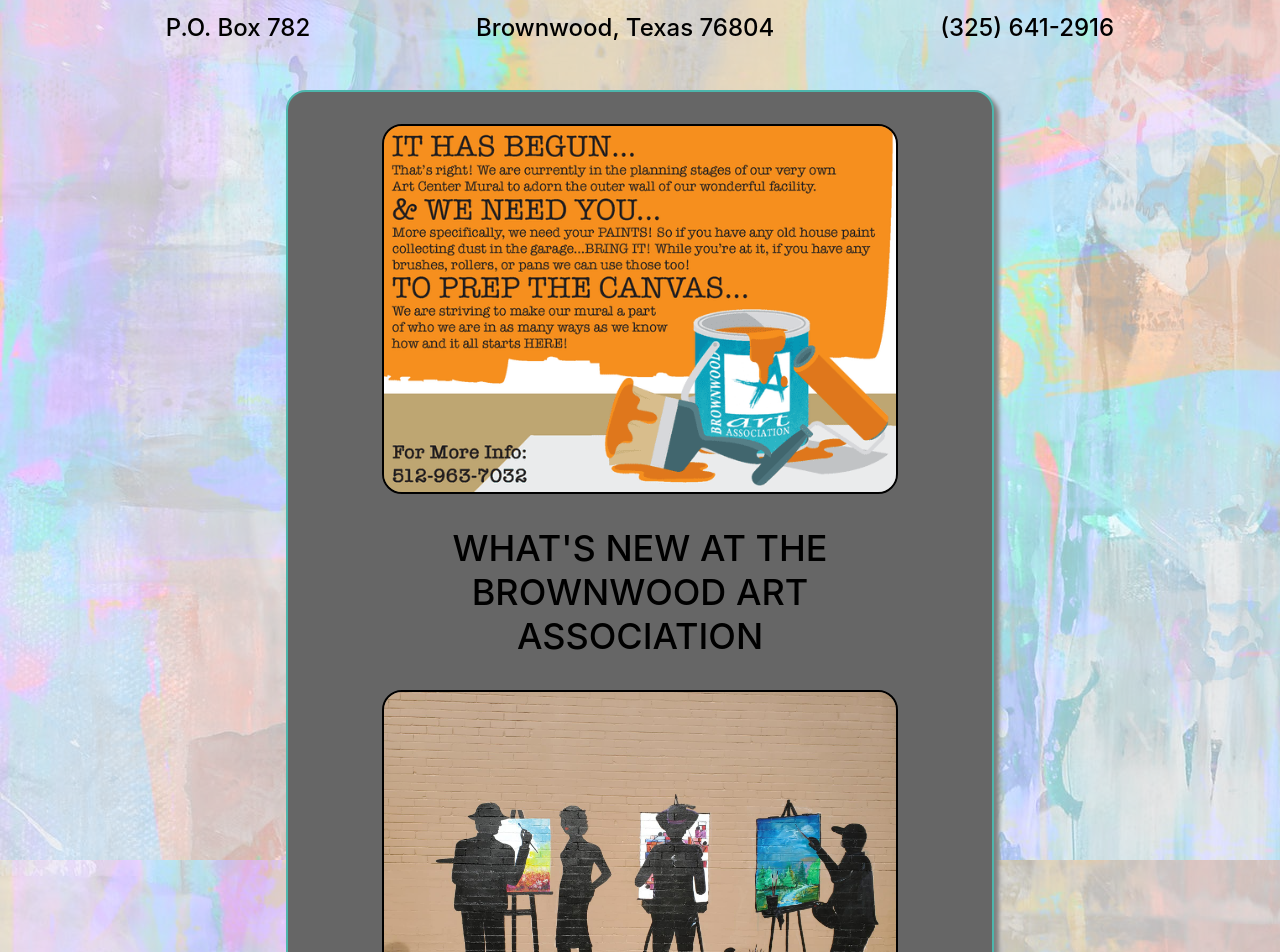
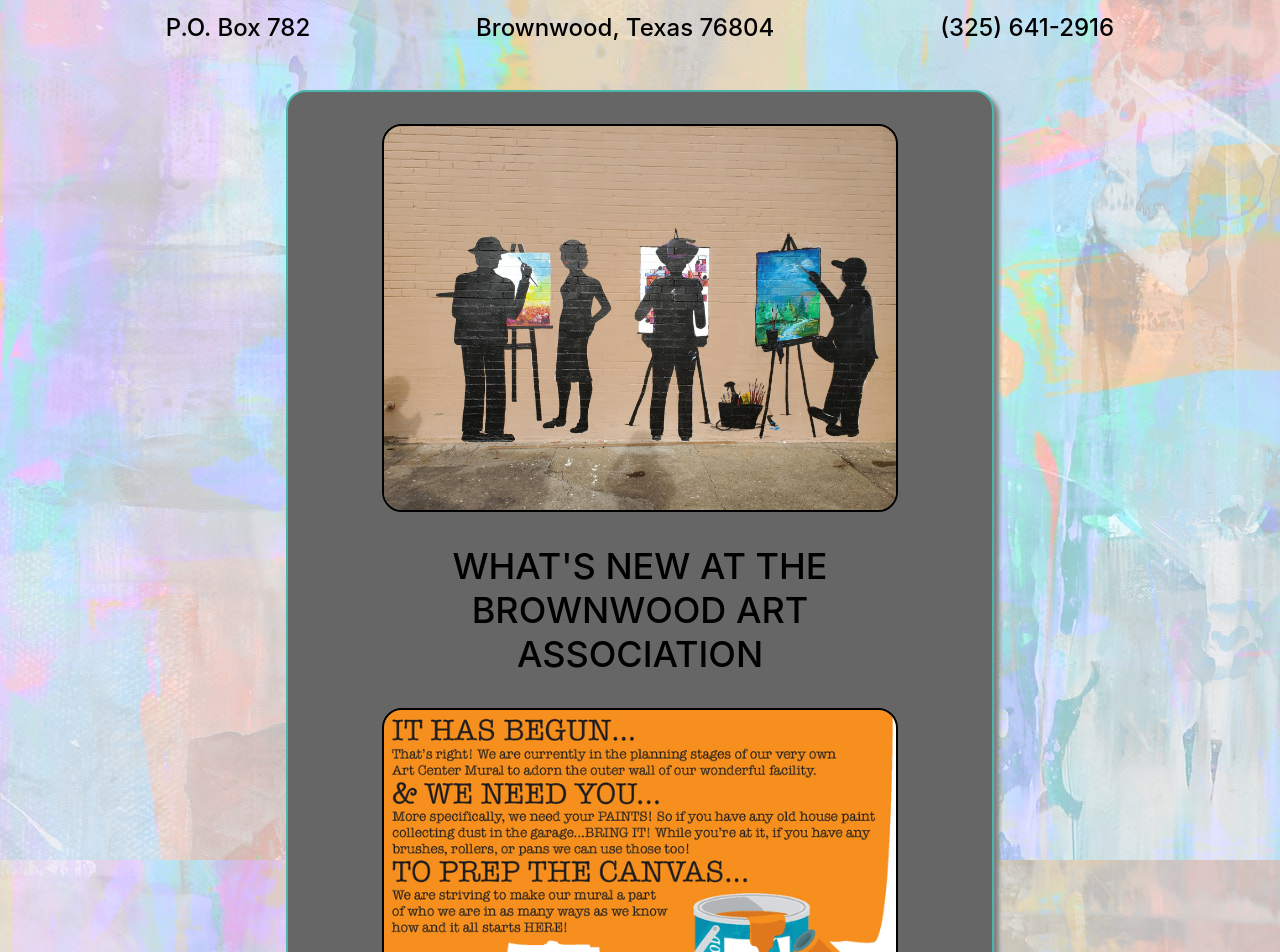
Before and after one commit to Jonathan-Day-Dev/bwd-art, a React (Create React App) app: page / in a window 1280 px wide. Shown: the part 440-1392 px from the top of the page. Built offline with nearby package versions, Linux system fonts and the light colour scheme.

Commit message:
fix WhatsNew component

```diff
--- a/src/components/Contact/Contact.js
+++ b/src/components/Contact/Contact.js
@@ -76,7 +76,6 @@ const Contact = (props) => {
   return (
     <Card className={styles.card}>
       <h2>We Would Love To Hear From You</h2>
-      {hasContacted && <p className={styles.submitted}>Your comment has been submitted and we will get back to you as soon as possible. Thank you!</p>}
       <form onSubmit={submitHandler} method="POST" encType="text/plain">
         <div className={styles["first-line"]}>
           <div>
@@ -101,6 +100,7 @@ const Contact = (props) => {
         <div className={styles.comment}>
           <textarea cols={60} rows={12} ref={commentRef} value={commentArea} onChange={commentHandler} />
         </div>
+        {hasContacted && <p className={styles.submitted}>Thank you! Your comment has been submitted and we will get back to you as soon as possible!</p>}
         <Button className={styles["submit-btn"]}>Submit</Button>
       </form>
     </Card>
--- a/src/components/Layout/WhatsNew.js
+++ b/src/components/Layout/WhatsNew.js
@@ -1,5 +1,4 @@
 import styles from './WhatsNew.module.css';
-// import bannerLogo from '../../assets/logo_banner.jpg';
 import hasBegun from '../../assets/hasBegun.png';
 import backdrop from '../../assets/backdrop.jpg';
 
@@ -7,9 +6,9 @@ import Card from '../UI/Card';
 
 const WhatsNew = props => {
     return <Card className={styles.main}>
+        <img src={backdrop} alt="art center" className={styles['art-center-img']} />
+        <h2>WHAT'S NEW AT THE BROWNWOOD ART ASSOCIATION</h2>
         <img src={hasBegun} alt="logo" className={styles['logo-img']}/>
-        <h2>WHAT'S NEW AT THE BROWNWOOD ART ASSOCIATION</h2>
-        <img src={backdrop} alt="art center" className={styles['art-center-img']} />
     </Card>
 }
 
```
